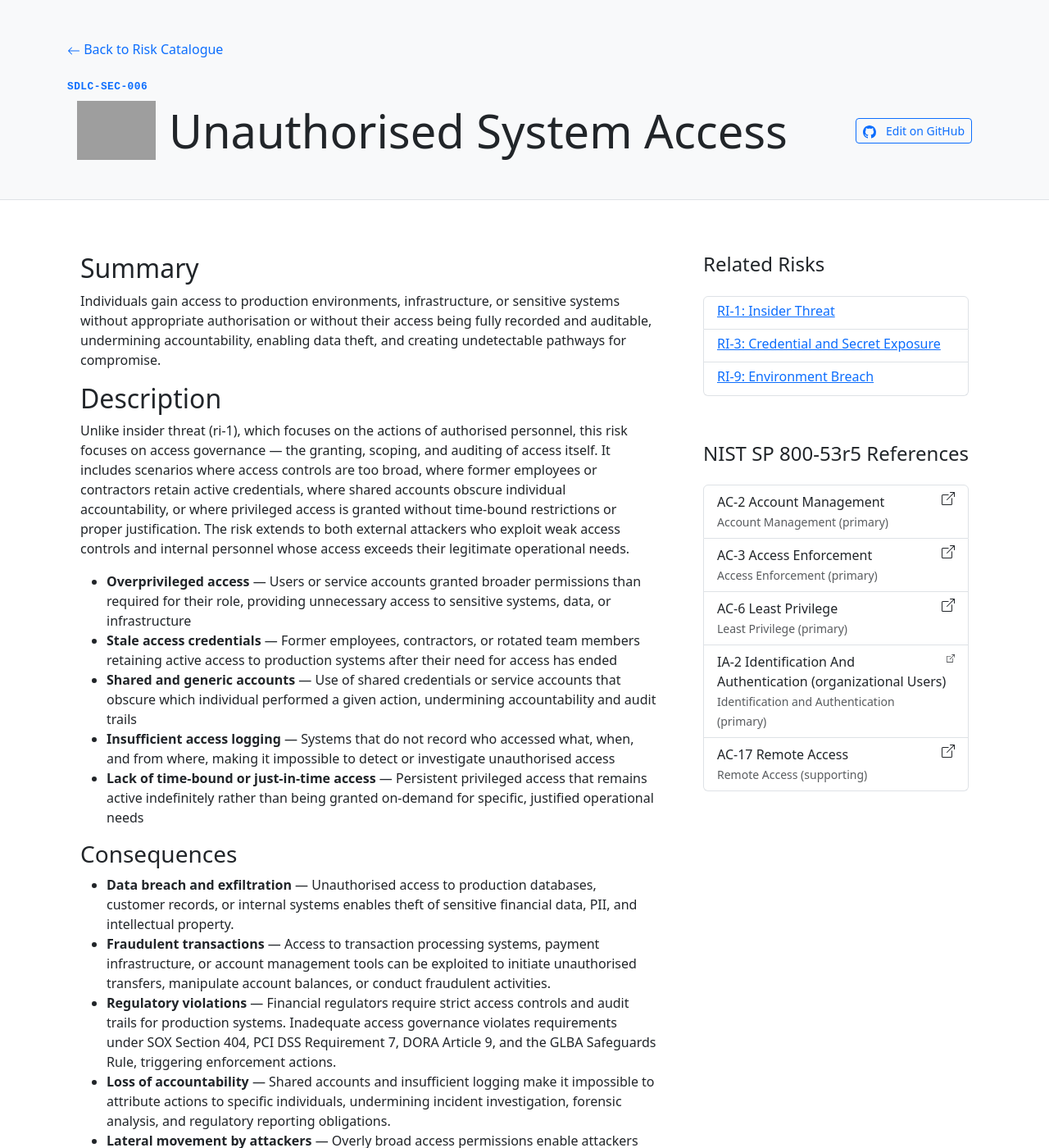
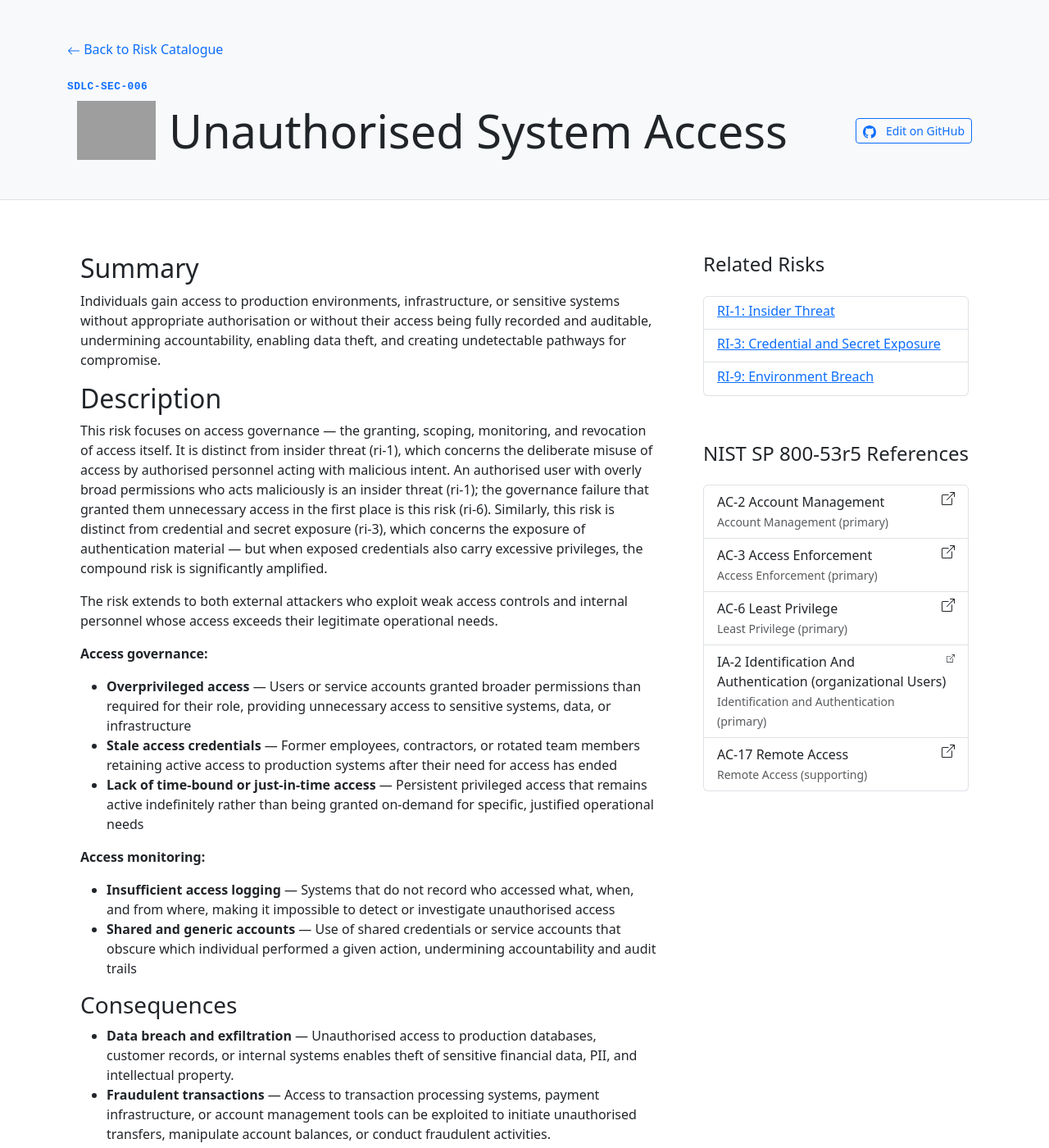
Before and after one commit to finos-labs/SDLC-Controls-Framework, a Jekyll site: the page built from docs/_risks/ri-6_unauthorised-system-access.md, in a window 1280 px wide and 1400 px high. Shown: the whole window at 82% size. Built offline with Jekyll 4.4.1, drawn with Linux system fonts in a browser that asks for light colours; grey boxes are pictures that could not be loaded.

Commit message:
Clarify ri-6 boundaries with ri-1 and ri-3
Expand boundary language to explicitly distinguish access governance
failure (ri-6) from malicious insider action (ri-1) and credential
exposure (ri-3). Reorganise description bullets into access governance
and access monitoring groups.

Signed-off-by: AlexKantor87 <alex@kosli.com>

```diff
--- a/docs/_risks/ri-6_unauthorised-system-access.md
+++ b/docs/_risks/ri-6_unauthorised-system-access.md
@@ -27,13 +27,18 @@ Individuals gain access to production environments, infrastructure, or sensitive
 
 ## Description
 
-Unlike insider threat (ri-1), which focuses on the actions of authorised personnel, this risk focuses on access governance — the granting, scoping, and auditing of access itself. It includes scenarios where access controls are too broad, where former employees or contractors retain active credentials, where shared accounts obscure individual accountability, or where privileged access is granted without time-bound restrictions or proper justification. The risk extends to both external attackers who exploit weak access controls and internal personnel whose access exceeds their legitimate operational needs.
+This risk focuses on access governance — the granting, scoping, monitoring, and revocation of access itself. It is distinct from insider threat (ri-1), which concerns the deliberate misuse of access by authorised personnel acting with malicious intent. An authorised user with overly broad permissions who acts maliciously is an insider threat (ri-1); the governance failure that granted them unnecessary access in the first place is this risk (ri-6). Similarly, this risk is distinct from credential and secret exposure (ri-3), which concerns the exposure of authentication material — but when exposed credentials also carry excessive privileges, the compound risk is significantly amplified.
 
+The risk extends to both external attackers who exploit weak access controls and internal personnel whose access exceeds their legitimate operational needs.
+
+**Access governance:**
 - **Overprivileged access** — Users or service accounts granted broader permissions than required for their role, providing unnecessary access to sensitive systems, data, or infrastructure
 - **Stale access credentials** — Former employees, contractors, or rotated team members retaining active access to production systems after their need for access has ended
+- **Lack of time-bound or just-in-time access** — Persistent privileged access that remains active indefinitely rather than being granted on-demand for specific, justified operational needs
+
+**Access monitoring:**
+- **Insufficient access logging** — Systems that do not record who accessed what, when, and from where, making it impossible to detect or investigate unauthorised access
 - **Shared and generic accounts** — Use of shared credentials or service accounts that obscure which individual performed a given action, undermining accountability and audit trails
-- **Insufficient access logging** — Systems that do not record who accessed what, when, and from where, making it impossible to detect or investigate unauthorised access
-- **Lack of time-bound or just-in-time access** — Persistent privileged access that remains active indefinitely rather than being granted on-demand for specific, justified operational needs
 
 ### Consequences
 
```
